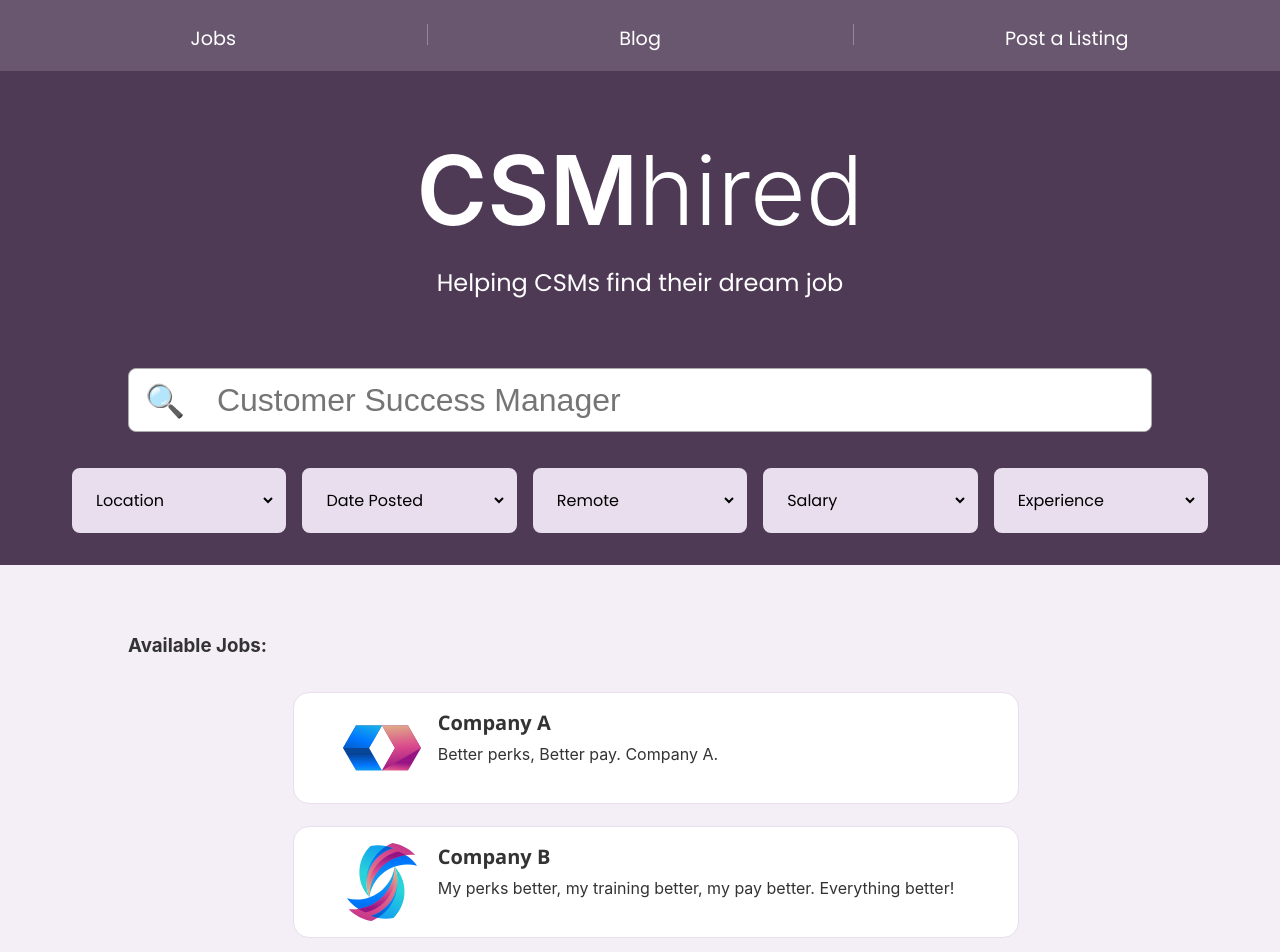
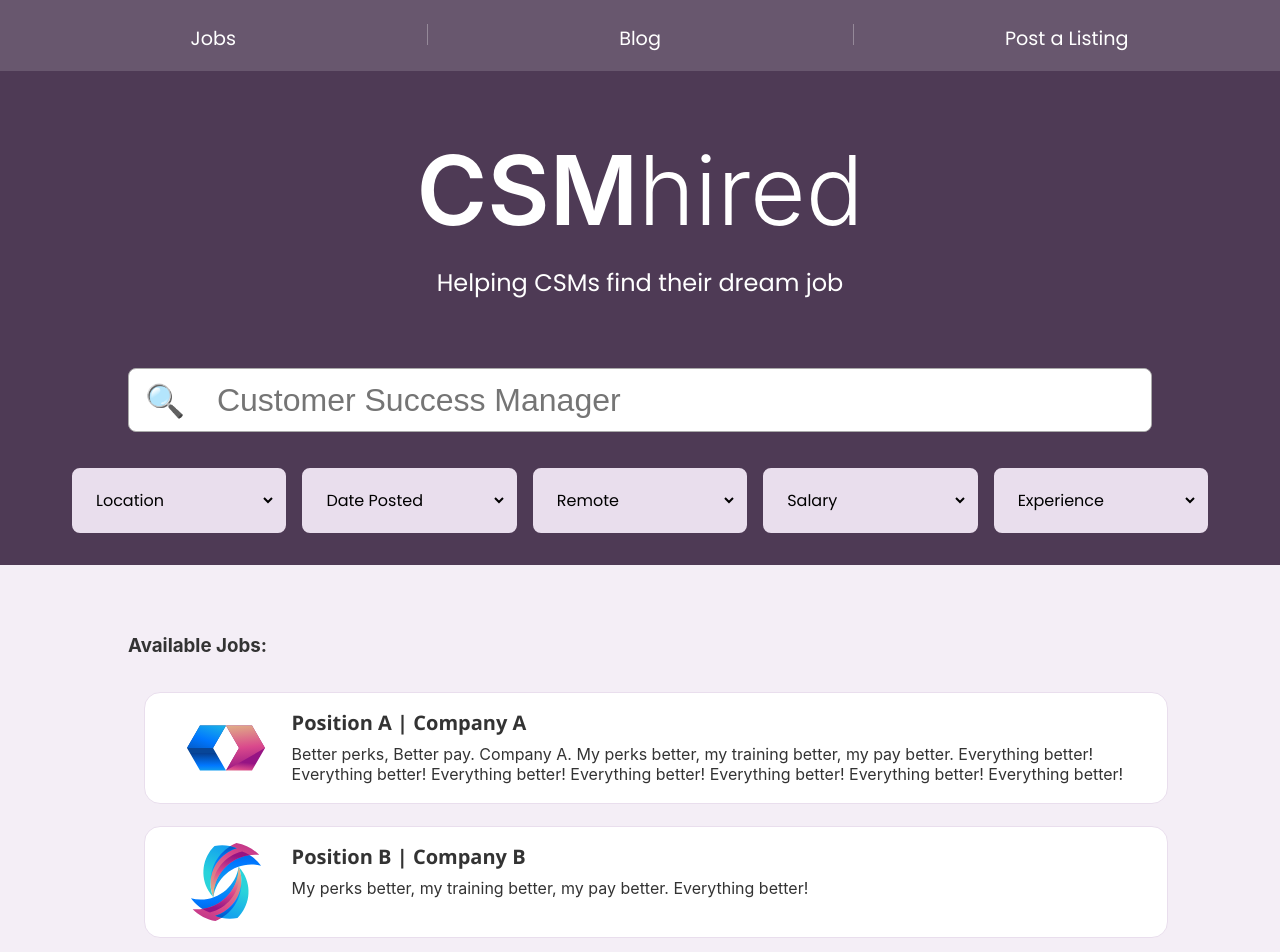
Before and after one commit to SandMoshi/Tyche, a Next.js app in the folder csmhired/: page / in a window 1280 px wide. Shown: the top 952 px of the page. Built offline with nearby package versions, Linux system fonts and the light colour scheme.

Commit message:
Updated RowItem text styling

```diff
--- a/csmhired/components/rowItem/rowItem.module.scss
+++ b/csmhired/components/rowItem/rowItem.module.scss
@@ -10,18 +10,24 @@
     padding: 1rem 2rem;
     display: flex;
     background: white;
+    overflow: hidden;
 }
 
 .iconContainer {
     width: 7rem;
     display: flex;
     align-items: center;
+    margin-right: 1rem;
 }
 
 .icon {
     width: 100%;
     height: 100%;
     position: relative;
+}
+
+.rightSide {
+    width: 100%;
 }
 
 .title {
@@ -31,7 +37,11 @@
 }
 
 .description {
-    margin-top: 0.5rem
+    display: block;
+    margin-top: 0.5rem;
+    overflow: hidden;
+    line-height: 1.25rem;
+    height: 2.5rem;
 }
 
 @media (max-width: 800px) {
--- a/csmhired/pages/homepage.tsx
+++ b/csmhired/pages/homepage.tsx
@@ -36,17 +36,18 @@ const Homepage: NextPage = () => {
           <h3>Available Jobs:</h3>
           <div className={styles.jobPosts}>
             <RowItem
-              title="Company A"
-              description="Better perks, Better pay. Company A."
+              title="Position A | Company A"
+              // description={["Better perks, Better pay. Company A."," My perks better, my training better, my pay better. Everything better!"]}
+              description={`Better perks, Better pay. Company A. My perks better, my training better, my pay better.\n Everything better! Everything better! Everything better! Everything better! Everything better! Everything better! Everything better! Everything better! Everything better!Everything better!Everything better!Everything better!Everything better!`}
               icon={icon1}
             />
             <RowItem
-              title="Company B"
+              title="Position B | Company B"
               description="My perks better, my training better, my pay better. Everything better!"
               icon={icon2}
             />
             <RowItem
-              title="Company C"
+              title="Position C | Company C"
               description="My perks better, my training better, my pay better. Everything better!"
               icon={icon3}
             />
```
